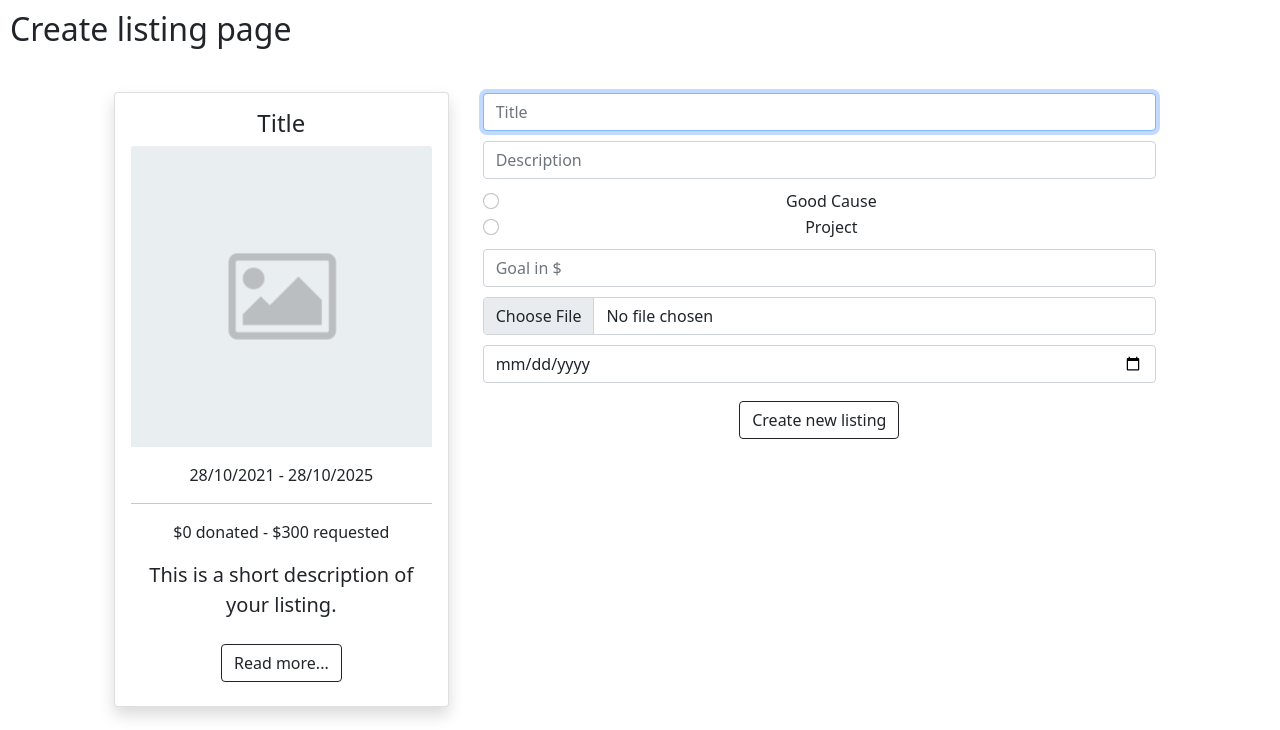
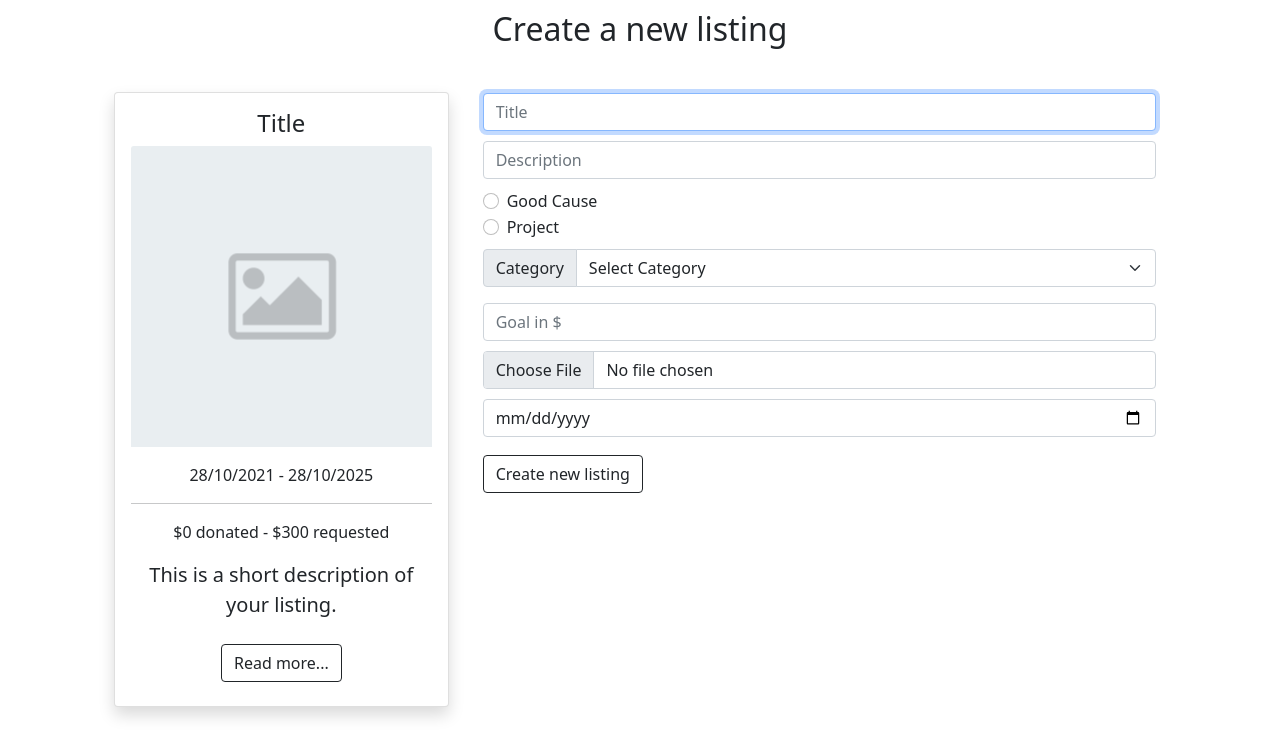
Before and after one commit to SDeVuyst/CS50W-final-project, a Django app: page /newlisting in a window 1280 px wide. Shown: the part 70-800 px from the top of the page. Run offline with Django 3.2, Linux system fonts and the light colour scheme.

Commit message:
added category

```diff
--- a/FINAL PROJECT/cswebfunding/models.py
+++ b/FINAL PROJECT/cswebfunding/models.py
@@ -17,6 +17,7 @@ class Listing(models.Model):
    project = models.BooleanField(default=0)
    goodcause = models.BooleanField(default=0)
    donated = models.PositiveIntegerField(default=0)
+   category = models.PositiveIntegerField(default=9)
    goal = models.PositiveIntegerField(validators=[MaxValueValidator(10000000),MinValueValidator(10)])
    amountbackers = models.PositiveIntegerField(default=0)
    created_at = models.DateField(auto_now_add=True)
--- a/FINAL PROJECT/cswebfunding/static/cswebfunding/cswebfunding.js
+++ b/FINAL PROJECT/cswebfunding/static/cswebfunding/cswebfunding.js
@@ -136,7 +136,7 @@ function setdatelisting () {
     mindate = yyyy+'-'+mm+'-'+dd;
     maxdate = yyyy+5 +'-'+mm+'-'+dd;
 
-    var element = document.getElementById("datefield");
+    var element = document.getElementById("dateform");
     element.setAttribute("min", mindate);
     element.setAttribute("max", maxdate);
 
--- a/FINAL PROJECT/cswebfunding/static/cswebfunding/styles.css
+++ b/FINAL PROJECT/cswebfunding/static/cswebfunding/styles.css
@@ -21,6 +21,7 @@ nav {
 .parentul > ul {
   display: inline-block;
 }
+
 .form-group {
   margin: 10px;
 }
@@ -29,9 +30,8 @@ nav {
   align-content: right;
 }
 
-.col {
-  text-align: center;
-
+.begin {
+  align-content: left;
 }
 
 .navbar-brand {
@@ -111,3 +111,7 @@ nav {
   margin-bottom: 25px;
   border: 1px solid black;
 }
+
+#newlistingsubmit {
+  margin-left: 10px;
+}
--- a/FINAL PROJECT/cswebfunding/templates/cswebfunding/newlisting.html
+++ b/FINAL PROJECT/cswebfunding/templates/cswebfunding/newlisting.html
@@ -1,7 +1,7 @@
 {% extends "cswebfunding/layout.html" %}
 
 {% block body %}
-<h2>Create listing page</h2>
+<h2 class="center">Create a new listing</h2>
 <div class="container">
     <div class="row">
         <div class="col-12 col-sm-12 col-md-6 col-lg-4 col-xl-4 mt-4">
@@ -21,43 +21,74 @@
                 </div>
             </div>
         </div>
-        <div class="col register">
+        <div class=" col register">
             <form action="{% url 'newlisting' %}" method="post" id="newlistingform" enctype="multipart/form-data">
                 {% csrf_token %}
+
                 <!-- Title input -->
                 <div class="form-group">
                     <input id="titleform" required autofocus autocomplete="off" class="form-control" type="text" name="title" placeholder="Title" maxlength="50">
                 </div>
+
                 <!-- Description input -->
                 <div class="form-group">
                     <input id="descriptionform" required autocomplete="off" class="form-control" type="text" name="description" placeholder="Description" maxlength="256">
                 </div>
-                <!-- Category input -->
+
+                <!-- Type input -->
                 <div required class="form-group">
-                    <div class="form-check">
-                        <input required class="form-check-input" type="radio" name="category" id="good_cause" value="goodcause">
+                    <div class="form-check begin">
+                        <input required class="form-check-input" type="radio" name="type" id="good_cause" value="goodcause">
                         <label class="form-check-label" for="good_cause">Good Cause</label>
                     </div>
                     <div class="form-check">
-                        <input required class="form-check-input" type="radio" name="category" id="project" value="project">
+                        <input required class="form-check-input" type="radio" name="type" id="project" value="project">
                         <label class="form-check-label" for="project">Project</label>
                     </div>
                 </div>
+
+                <!-- category input -->
+                <div class="form-group">
+                    <div class="input-group mb-3">
+                        <label class="input-group-text" for="inputGroupSelect01">Category</label>
+                        <select required class="form-select" id="inputGroupSelect01" name="category">
+
+                            <option selected value="" disabled >Select Category</option>
+                            <option value="1">Art</option>
+                            <option value="2">Comics & Illustration</option>
+                            <option value="3">Design & Tech</option>
+                            <option value="4">Film</option>
+                            <option value="5">Food & Craft</option>
+                            <option value="6">Games</option>
+                            <option value="7">Music</option>
+                            <option value="8">Publishing</option>
+                            <option value="9">Other</option>
+
+                        </select>
+                    </div>
+                </div>
+
                 <!-- Goal input -->
                 <div class="form-group">
                     <input id="goalform" required autocomplete="off" class="form-control" type="number" name="goal" min="10" max="10000000" placeholder="Goal in $">
                 </div>
+
                 <!-- Main image input -->
                 <div class="form-group">
                     <input required name="photo" class="form-control" type="file" id="formFile" accept="image/*">
                 </div>
+
                 <!-- Final date input starting from today and maximum 5 years from now-->
                 <div class="form-group">
-                    <input id="dateform" onclick="setdatelisting(); this.onclick=null;" required class="form-control" type="date" name="final_date" id="datefield">
+                    <input id="dateform" onclick="setdatelisting(); this.onclick=null;" required class="form-control" type="date" name="final_date">
+                </div>
+                <!-- TODO: custom badges -->
+                <div class="form-group">
+
                 </div>
 
                 <!-- Submit button -->
-                <input autocomplete="off" class="btn btn-outline-dark my-2" type="submit" value="Create new listing">
+                <input autocomplete="off" class="btn btn-outline-dark my-2" type="submit" value="Create new listing" id="newlistingsubmit">
             </form>
 
         </div>
--- a/FINAL PROJECT/cswebfunding/views.py
+++ b/FINAL PROJECT/cswebfunding/views.py
@@ -96,10 +96,10 @@ def newlisting(request):
     elif request.method == "POST":
 
         # Get all the info needed and create a new listing
-        if request.POST["category"] == "project":
+        if request.POST["type"] == "project":
             project = 1
             goodcause = 0
-        elif request.POST["category"] == "goodcause":
+        elif request.POST["type"] == "goodcause":
             project = 0
             goodcause = 1
         else:
@@ -114,6 +114,7 @@ def newlisting(request):
             goodcause = goodcause,
             goal = request.POST["goal"],
             final_date = request.POST["final_date"],
+            category = request.POST["category"],
             photo = request.FILES["photo"]
         )
 
```
Also changed, not shown: FINAL PROJECT/cswebfunding/migrations/0020_listing_category.py (added), FINAL PROJECT/db.sqlite3, FINAL PROJECT/media/media/2021_06_18_obama-18156067.png (added), FINAL PROJECT/media/media/heart_De6V4Sx.png (added).
